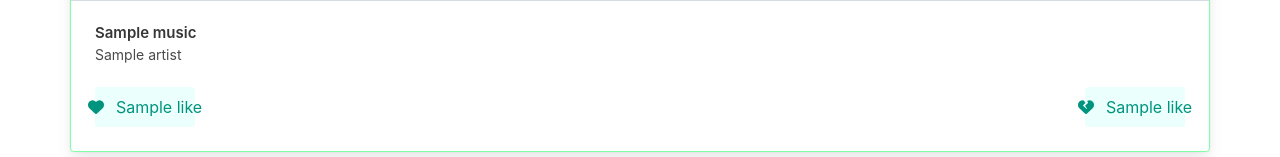
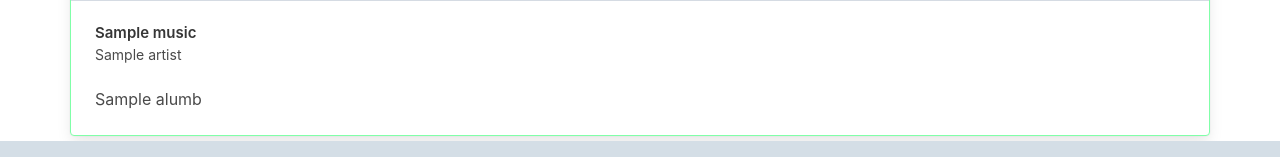
Before and after one commit to gangpyono/hanghae99_miniproject, a Flask app: page / in a window 1280 px wide. Shown: the part 1023-1180 px from the top of the page. Run offline with Flask 2, Linux system fonts and the light colour scheme; grey boxes marked "Sample" are stand-in pictures; a database or web service that is not in the repository returns one stand-in record (values such as "Sample title"); some libraries are stand-ins or nearby versions.

Commit message:
db셀렉터 앨범명 수정

```diff
--- a/app.py
+++ b/app.py
@@ -3,9 +3,7 @@ from flask import Flask, render_template, request, jsonify
 app = Flask(__name__)
 
 from pymongo import MongoClient
-
 client = MongoClient('mongodb://3.34.252.62', 27017, username = "test", password = "test")
-
 db = client.music_list
 
 
@@ -19,30 +17,30 @@ def main():
     music_list = list(db.music_list.find({}, {'_id': False}))
     return render_template("index.html", title=main_title, subtitle=subtitle, list=music_list)
 
-# 상세페이지로 이동
+# 상세페이지
 @app.route('/detail/<title>')
 def detail(title):
     ## db에서 title : title인 페이지 찾는다.
     music = db.music_list.find_one({'title':title},{'_id':False})
     ## 댓글 포함
     return render_template("detail.html", music = music )
-# 로그인페이지로 이동
+# 로그인페이지
 @app.route('/login')
 def login():
     return render_template("login.html")
 
 ## like 버튼클릭시 호출
-@app.route('/api/up', methods=['POST'])
-def like():
-    id_receive = request.args.get('id_give')
-    target_like = db.music_list.find_one({'id': id_receive})
-    current_like = target_like['like']
-
-    new_like = current_like +1
-    db.users.update_one({'id': id_receive}, {'$set': {'like': new_like}})
-
-    return jsonify({'msg': '좋아요 완료!'})
-
+# @app.route('/api/up', methods=['POST'])
+# def like():
+#     id_receive = request.args.get('id_give')
+#     target_like = db.music_list.find_one({'id': id_receive})
+#     current_like = target_like['like']
+#
+#     new_like = current_like +1
+#     db.users.update_one({'id': id_receive}, {'$set': {'like': new_like}})
+#
+#     return jsonify({'msg': '좋아요 완료!'})
+#
 
 
 
--- a/db.py
+++ b/db.py
@@ -7,7 +7,7 @@ client = MongoClient('mongodb://3.34.252.62', 27017, username = "test", password
 
 db = client.music_list
 
-# 멜론사이트 이미지,가수,제목 크롤링
+# 멜론사이트 이미지,제목,가수,앨범명 크롤링
 headers = {
     'User-Agent': 'Mozilla/5.0 (Windows NT 10.0; Win64; x64)AppleWebKit/537.36 (KHTML, like Gecko) Chrome/73.0.3683.86 Safari/537.36'}
 data = requests.get('https://www.melon.com/chart/month/index.htm?classCd=GN0000&moved=Y&rankMonth=202008',headers=headers)
@@ -19,7 +19,7 @@ for tr in trs:
     if count > 20:
         break
     img = tr.select_one('td:nth-child(4) > div > a > img')['src']
-    title = tr.select_one('td:nth-child(7) > div > div > div > a').text.strip()
+    title = tr.select_one('td:nth-child(6) > div > div > div.ellipsis.rank01 > span > a').text.strip()
     artist = tr.select_one('td:nth-child(6) > div > div > div.ellipsis.rank02 > a').text.strip()
     album = tr.select_one('td:nth-child(7) > div > div > div > a').text.strip()
     url = ''
--- a/static/style.css
+++ b/static/style.css
@@ -41,7 +41,6 @@ nav {
     height : 50px;
 }
 
-
 /*리스트*/
 .subtitle-container {
     padding : 10px 20px;
@@ -51,19 +50,15 @@ nav {
     background-position : center;
 }
 
-
-
 .itemList {
     display : flex;
     justify-content: center;
     flex-wrap: wrap;
 }
 
-
-
 .card.item {
+    flex-grow : 1;
     flex-basis : 30%;
-    flex-grow : 1;
     border : 1px #80FFA8 solid;
     margin: 5px 6px;
     transition: all 300ms ease-in;
@@ -82,13 +77,13 @@ nav {
     font-size : 14px;
 }
 
-.heart {
-    display : flex;
-    justify-content: space-between;
-    border-top: 1px;
-}
+/*.heart {*/
+/*    display : flex;*/
+/*    justify-content: space-between;*/
+/*    border-top: 1px;*/
+/*}*/
 
-.heart-btn__icon,
-.heart-btn__count {
-  padding : 0 6px;
- }
+/*.heart-btn__icon,*/
+/*.heart-btn__count {*/
+/*  padding : 0 6px;*/
+/* }*/
--- a/templates/index.html
+++ b/templates/index.html
@@ -68,17 +68,18 @@
                 </div>
                 <div class="card-content">
                     <p class="title is-4 ">{{ item.title }}</p>
-                    <p class="subtitle is-6   ">{{ item.artist }}</p>
-                    <div class="heart">
-                        <button onclick="up('{{ item.id }}')" class="button is-primary is-light heart-btn">
-                            <i class="fas fa-heart heart-btn__icon"></i>
-                            <span class="heart-btn__count">{{ item.like }}</span>
-                        </button>
-                        <button onclick="down()" class="button is-primary is-light heart-btn">
-                            <i class="fas fa-heart-broken heart-btn__icon"></i>
-                            <span class="heart__count heart-btn__count">{{ item.like }}</span>
-                        </button>
-                    </div>
+                    <p class="subtitle is-6">{{ item.artist }}</p>
+                    <p>{{ item.alumb }}</p>
+{#                    <div class="heart">#}
+{#                        <button onclick="up('{{ item.id }}')" class="button is-primary is-light heart-btn">#}
+{#                            <i class="fas fa-heart heart-btn__icon"></i>#}
+{#                            <span class="heart-btn__count">{{ item.like }}</span>#}
+{#                        </button>#}
+{#                        <button onclick="down()" class="button is-primary is-light heart-btn">#}
+{#                            <i class="fas fa-heart-broken heart-btn__icon"></i>#}
+{#                            <span class="heart__count heart-btn__count">{{ item.like }}</span>#}
+{#                        </button>#}
+{#                    </div>#}
                 </div>
             </div>
         {% endfor %}
```
